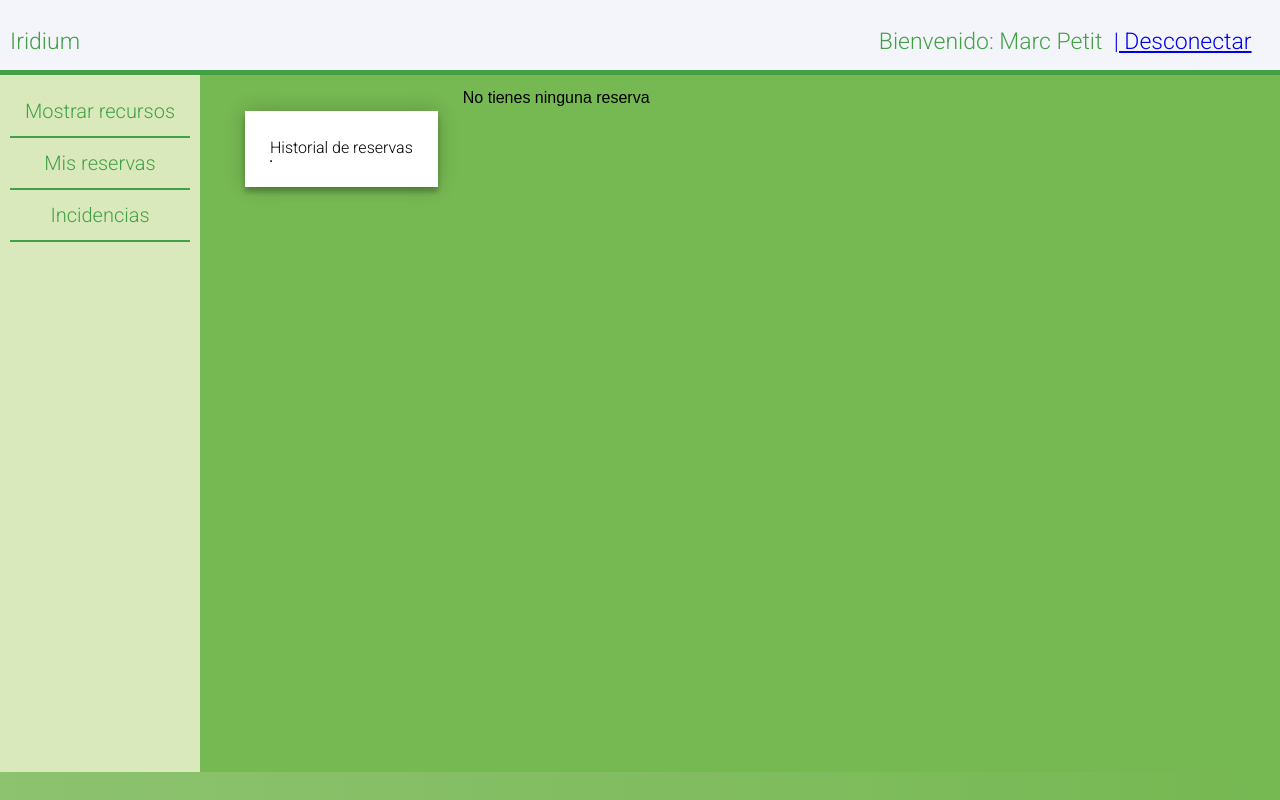
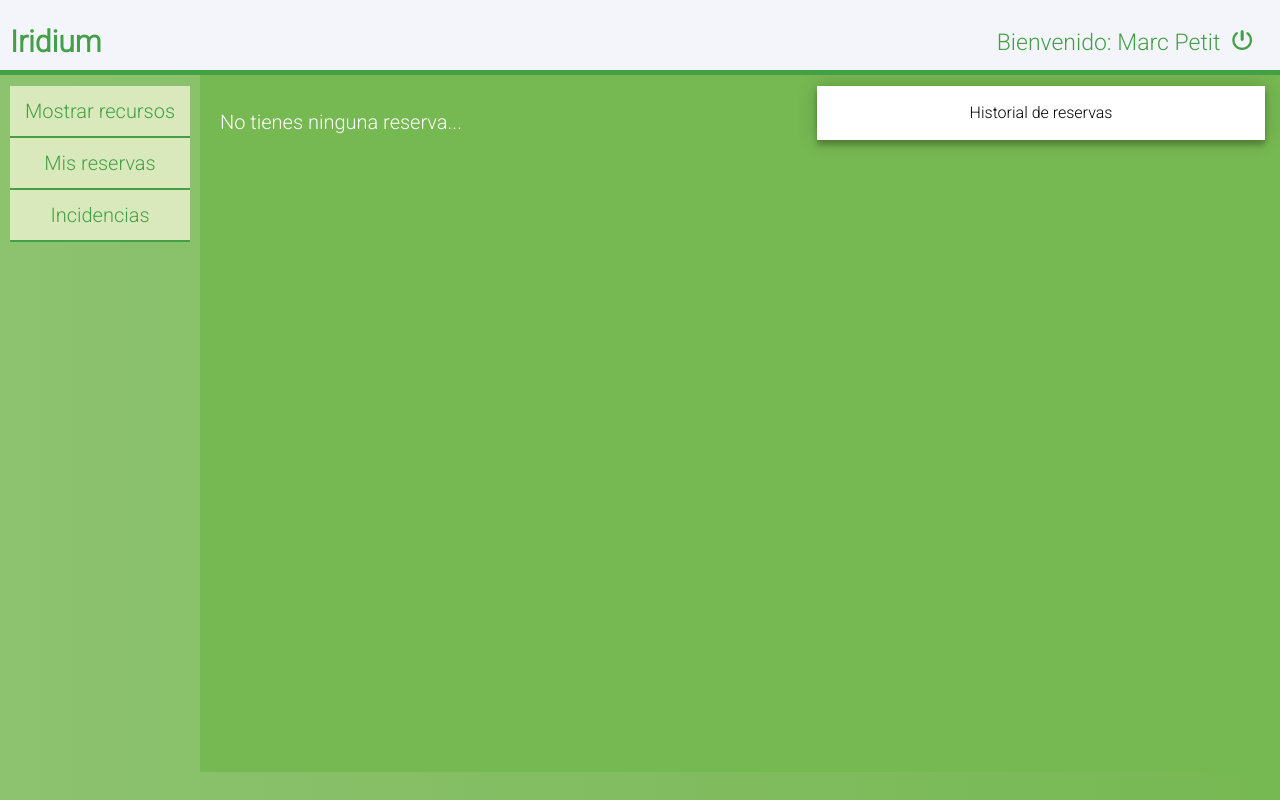
Before and after one commit to MarcPetit92/Proyecto2, a PHP site: page /misreservas.php in a window 1280 px wide. Run offline with PHP 8.4, Linux system fonts and the light colour scheme; a user stored in the database is signed in; data comes from the database, SQL or seed files in the repository; data that the repository does not hold is empty.

Commit message:
Pagina al 95% sin estadisticas ni adm

```diff
--- a/css/intranet_main.css
+++ b/css/intranet_main.css
@@ -5,7 +5,7 @@
 
 		#container {
 			padding-left: 200px;
-			padding-right: 50px;
+			padding-right: 35px;
 		}
 
 		#container .column {
@@ -30,9 +30,9 @@
 		}
 
 		#right {
-			width: 130px;
+			width: 400px;
 			padding: 0 10px;
-			margin-right: -100%;
+			margin-right: -50%;
 		}
 
 		#footer {
@@ -72,7 +72,7 @@
 		body {
 			margin: 0;
 			padding: 0;
-			font-family:Sans-serif;
+			font-family:"Roboto";
 			line-height: 1.5em;
 			padding-top: 70px;
 		}
@@ -115,7 +115,22 @@
 			float: left;
 			width: 50%;
 			margin-top: 20px;
+
+
 		}
+		.izq a:link
+{
+ text-decoration:none;
+ color:#43A047;
+}
+.izq a:visited {text-decoration:none;color:#43A047;}
+
+
+.izq a:active {text-decoration:none;color:#43A047;}
+
+
+.izq a:hover {text-decoration:none;color:#43A047;}
+
 
 		.der{
 
@@ -125,8 +140,18 @@
 			margin-top: 20px;
 
 		}
+		.der a:link
+{
+ text-decoration:none;
+ color:#43A047;
+}
+.der a:visited {text-decoration:none;color:#43A047;}
 
-		#left {
+
+.der a:active {text-decoration:none;color:#43A047;}
+
+
+.der a:hover {text-decoration:none;color:#43A047;} der	#left {
 			background: #DAE9BC;
 		}
 
@@ -179,11 +204,11 @@
 				  float: left;
 				  z-index: 1;
 
-				  width: 250px;
-				  height: 100px;
+				  width: 180px;
+
 
 				  margin:  25px;
-				  padding: 25px;
+				  padding: 20px;
 				  text-align: center;
 				  align-items: center;
 
--- a/css/style.css
+++ b/css/style.css
@@ -109,10 +109,10 @@ body {
   float: left;
   z-index: 1;
 
-  width: 300px;
+  width: 240px;
 
   margin:  25px;
-  padding: 25px;
+  padding: 20px;
   text-align: center;
   align-items: center;
   justify-content: center;
@@ -169,23 +169,26 @@ body {
   background: #43A047;
   color:white;
 }
-
+.centro{
+  width:55%;
+ display: inline-block;
+}
 .historial{
-
-   background: white;
+  width:40%;
+  background: white;
   font-family: "Roboto";
-  float: left;
+  float: right;
   z-index: 1;
-
-
-
-  margin:  25px;
-  padding: 25px;
+  padding: 15px;
+  margin-top: 0px;
   text-align: center;
   align-items: center;
   justify-content: center;
   box-shadow: 0 0 20px 0 rgba(0, 0, 0, 0.2), 0 5px 5px 0 rgba(0, 0, 0, 0.24);
 
+}
+.historial td {
+  padding: 5px;
 }
 
 
--- a/misreservas.php
+++ b/misreservas.php
@@ -9,7 +9,7 @@
 <html >
 <head>
   <meta charset="UTF-8">
-  <title>Intranet</title>
+  <title>Mis reservas</title>
       <link rel="stylesheet" href="css/style.css">
       <link rel="stylesheet" href="css/intranet_main.css">
 </head>
@@ -17,16 +17,15 @@
 <body>
 
 
-
-<?php
+  <?php
       if(isset($_SESSION['alias'])){
 ?>
   <header id="header">
         <!--<header id="cabecera">-->
-          <div class="izq">Iridium</div>
+          <div class="izq" style="font-size:30px;"><b><a href="index_intranet.php">Iridium</a></b></div>
             <div class="der">
             <?php
-            echo " Bienvenido: ".$_SESSION['nombre']." ".$_SESSION['apellido']."&nbsp; <a href='index.php' > | Desconectar</a>";
+            echo " Bienvenido: ".$_SESSION['nombre']." ".$_SESSION['apellido']. "&nbsp; <a href='index.php' > <img src='img/off.png' width='20px'/></a>";
             ?>
             </div>
   </header>
@@ -34,7 +33,7 @@
  <div id="container">
 
     <main id="center" class="column">
-
+    <div class="centro">
  <?php
 
     $sql2 = "SELECT * FROM `tbl_reserva` WHERE (`res_fecha_fin` IS NULL OR `res_hora_fin` IS NULL ) AND (`usu_id` = ".$_SESSION['id'].")";
@@ -45,16 +44,16 @@
       //echo "Número de productos: " . mysqli_num_rows($usuarios) . "<br/><br/>";
       while($reserva = mysqli_fetch_array($reservas)){
 
-        echo "<div class = 'recurso'> ";
+        echo "<div class = 'reserva'> ";
         $sql3 ="SELECT * FROM tbl_recursos WHERE rec_id =".$reserva['rec_id'] ;
         $recursos = mysqli_query($conexion, $sql3);
          if(mysqli_num_rows($recursos)>0){
            while($recurso = mysqli_fetch_array($recursos)){
-        echo "Recurso reservado : " .$recurso['rec_nombre']  ."</br>";
+        echo "<b>".$recurso['rec_nombre']  ."</b></br>";
           }
         }
-        echo "Fecha de la reserva : " .$reserva['res_fecha_ini'] ."</br>";
-        echo "Hora de la reserva: " .$reserva['res_hora_ini']."</br>";
+        echo "Fecha: " .$reserva['res_fecha_ini'] ."</br>";
+        echo "Hora: " .$reserva['res_hora_ini']."</br>";
         //si la disponibilidad es = 1 significa que esta disponible con un if le diremos que si esta disponible
 
         echo"</br> <a href="."devolucion.proc.php?res_id=".$reserva['res_id']."&rec_id=".$reserva['rec_id']." style='text-decoration:none; font-size:14px;' > <div class='btn_devolver'>"."Devolver"."</div></a> ";
@@ -63,27 +62,35 @@
     }
     else
     {
-      echo "No tienes ninguna reserva";
+      echo "<br><span style='color:white;font-family:Roboto;font-size:20px;'>No tienes ninguna reserva...</span>";
     }
 
-?>
+?></div>
 <div class="historial">
-<table border>
+<table border style="width:100%;border-collapse: collapse;border-color:#43A047;">
 <label>Historial de reservas</label>
 
   <?php
 
-        $sql6 ="SELECT res_fecha_ini, res_hora_ini, rec_nombre  FROM `tbl_reserva`, `tbl_recursos` WHERE (".$_SESSION['id']." = tbl_reserva.usu_id )AND (tbl_recursos.rec_id = tbl_reserva.rec_id)";
+        $sql6 ="SELECT res_fecha_ini, res_hora_ini, res_hora_fin, rec_nombre  FROM `tbl_reserva`, `tbl_recursos` WHERE (".$_SESSION['id']." = tbl_reserva.usu_id )AND (tbl_recursos.rec_id = tbl_reserva.rec_id)";
 
 
         $historial = mysqli_query($conexion, $sql6);
         if(mysqli_num_rows($historial)>0){
+
+            echo "<tr>";
+            echo "<td style='background:#43A047;color:white;'>Día:</td>";
+            echo "<td style='background:#43A047;color:white;'>Desde:</td>";
+            echo "<td style='background:#43A047;color:white;'>Hasta:</td>";
+            echo "<td style='background:#43A047;color:white;'>Recurso:</td>";
+            echo "</tr>";
           //echo "Número de productos: " . mysqli_num_rows($usuarios) . "<br/><br/>";
           while($elementos = mysqli_fetch_array($historial)){
 
             echo"<tr>";
             echo"<td>".$elementos['res_fecha_ini']."</td>";
             echo"<td>".$elementos['res_hora_ini']."</td>";
+            echo"<td>".$elementos['res_hora_fin']."</td>";
             echo "<td>".$elementos['rec_nombre']."</td>";
             //aqui voy a motrar el nombre
 
@@ -99,15 +106,19 @@
 
 </table>
 </div>
+
 </main>
+
+
+
 
 <nav id="left" class="column">
       <?php
     echo "<a href='intranet.php' style= 'text-decoration:none; font-size:14px;position: fixed;width:180px;'><div class='navegacion'>Mostrar recursos</div></a>";
      echo "<a href='misreservas.php' style= 'text-decoration:none; font-size:14px;position: fixed;margin-top:52px;width:180px;'><div class='navegacion'>Mis reservas</div></a>";
      echo "<a href='intranet.php' style= 'text-decoration:none; font-size:14px;position: fixed;margin-top:104px;width:180px;'><div class='navegacion'>Incidencias</div></a>";
-     }
-     else {
+   }
+    else {
         //como han intentado acceder de manera incorrecta, redirigimos a la página index.php con un mensaje de error
         $_SESSION['error']="PILLÍN! Tienes que logarrte primero!";
         header("location: index.php");
```
Also changed, not shown: index.php (+16 -14 lines), index_intranet.php (+3 -7 lines), intranet.php (+14 -11 lines), img/off.png (added).
